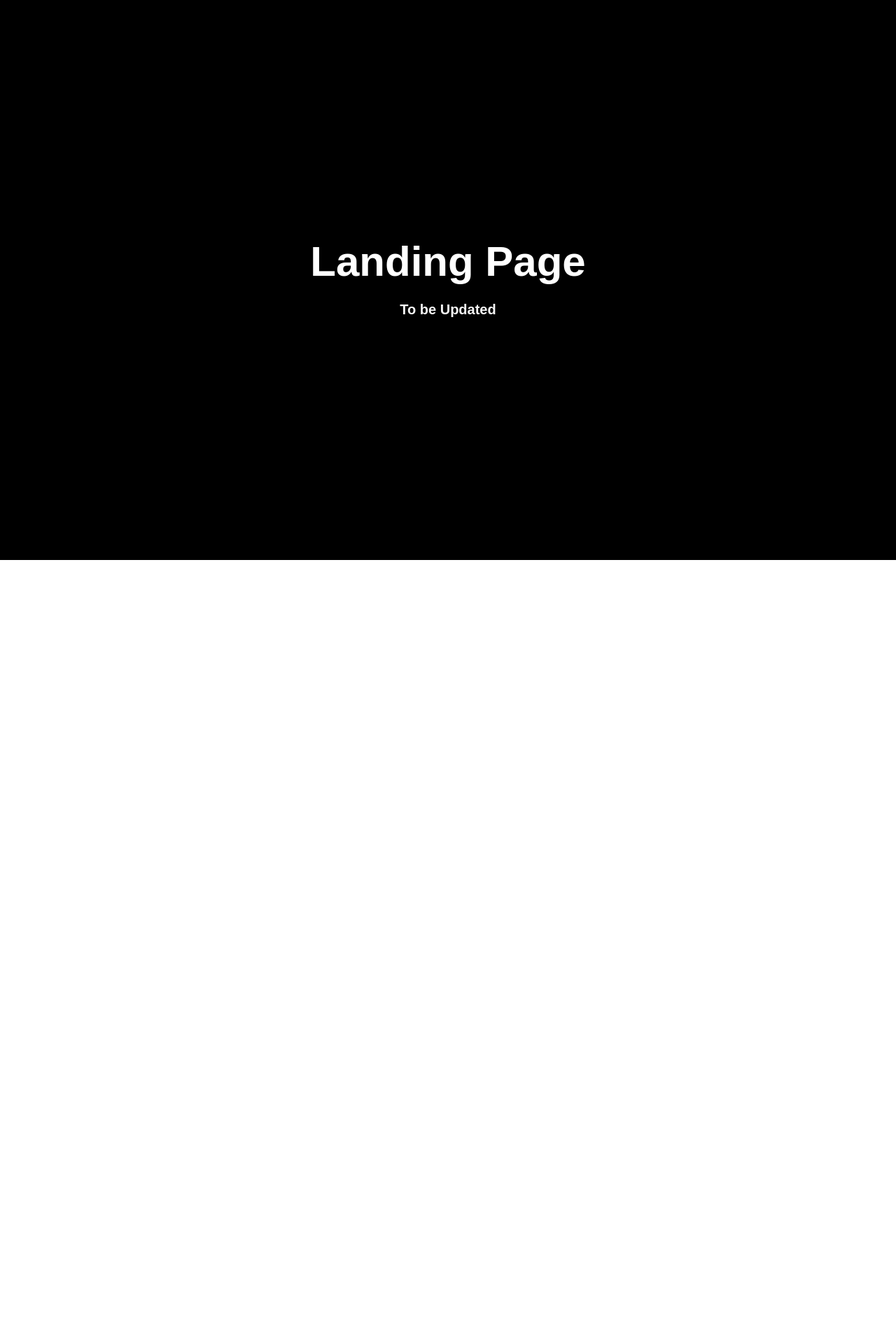
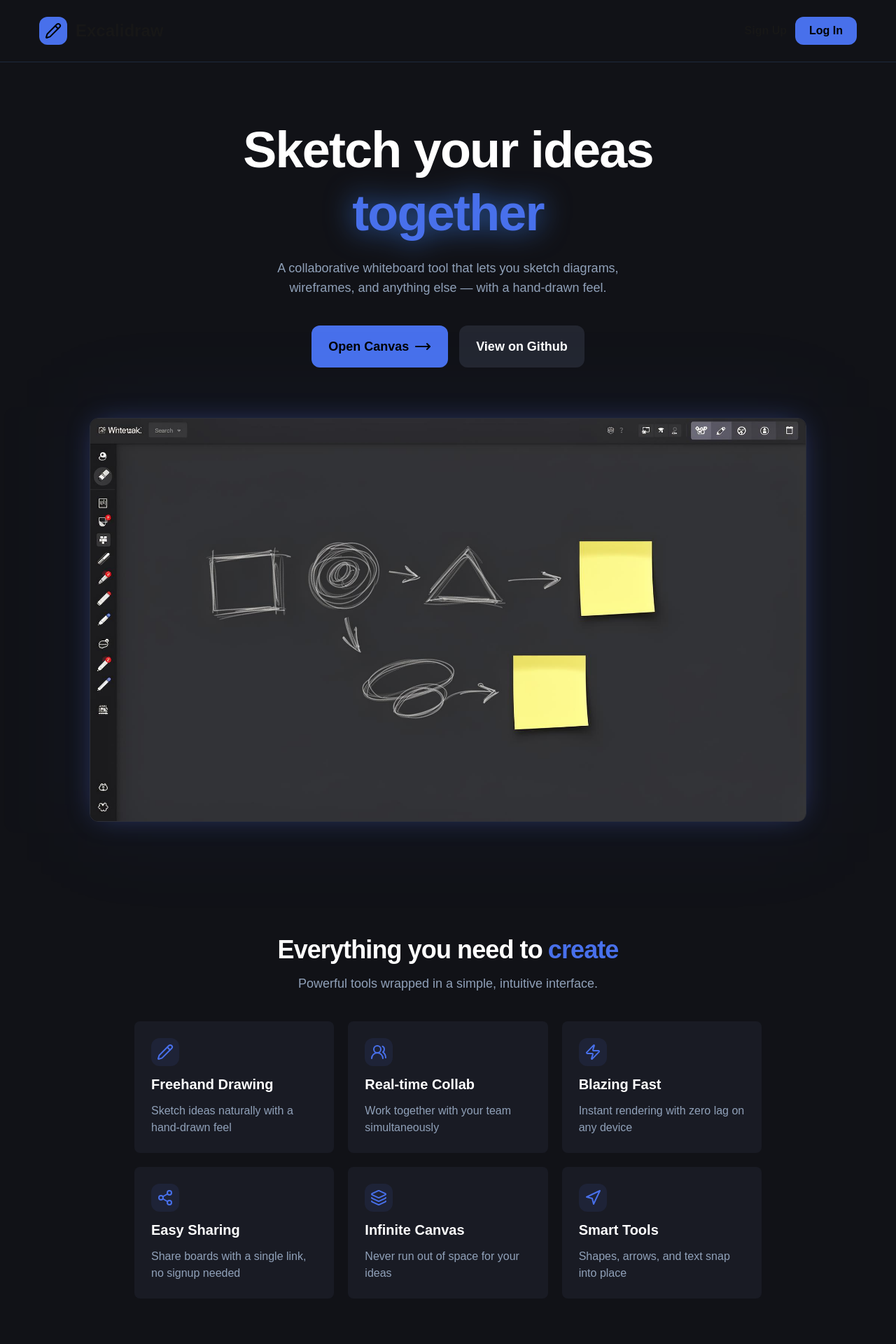
Before and after one commit to deepak1268/SketchFlow, a Next.js app in the folder apps/web/: page / in a window 1280 px wide. Shown: the top 1920 px of the page at 70% size. Before the commit the page ends 800 px from the top, so only its background shows below. Built offline with nearby package versions, Linux system fonts and the light colour scheme.

Commit message:
Added landing page

```diff
--- a/apps/web/app/page.tsx
+++ b/apps/web/app/page.tsx
@@ -1,14 +1,15 @@
-
+import Navbar from "@/components/Navbar";
+import HeroSection from "@/components/HeroSection";
+import FeatureSection from "@/components/FeatureSection";
+import Footer from "@/components/Footer";
 
 export default function Home() {
   return (
-    <div className="min-h-screen flex justify-center items-center flex-col bg-black text-white">
-      <div className="font-bold text-6xl mb-6">
-        Landing Page
-      </div>
-      <div className="text-neutral-100 font-semibold text-xl">
-        To be Updated
-      </div>
+    <div className="min-h-screen w-screen flex flex-col bg-[#111217]">
+      <Navbar />
+      <HeroSection />
+      <FeatureSection />
+      <Footer />
     </div>
   );
 }
--- /dev/null
+++ b/apps/web/components/FeatureSection.tsx
@@ -0,0 +1,51 @@
+import { ReactNode } from "react";
+import { PencilIcon,Share2Icon,Users2Icon,ZapIcon,NavigationIcon,LayersIcon } from "lucide-react";
+
+interface FeatureProps {
+  title: string;
+  content: string;
+  icon: ReactNode;
+}
+
+function FeatureCard({ icon, title, content }: FeatureProps) {
+  return (
+    <div className="p-6 bg-[#191b24] rounded-lg flex flex-col gap-3 transition-all duration-300 hover:bg-[#1f2230] hover:-translate-y-1 group">
+      <div className="w-10 h-10 flex items-center justify-center bg-[#1e2337] text-[#4870eb] rounded-xl transition group-hover:bg-[#4870eb]/10">
+        {icon}
+      </div>
+      <div className="text-white text-xl font-semibold">
+        {title}
+      </div>
+      <div className="text-slate-400">
+        {content}
+      </div>
+    </div>
+  );
+}
+
+export default function FeatureSection() {
+  return (
+    <section>
+      <div className="flex flex-col justify-center items-center mt-40 mb-20">
+
+        <div className="font-semibold text-4xl leading-tight tracking-tight mb-3">
+          <span className="text-white mr-2">Everything you need to</span>
+          <span className="text-[#4870eb]">create</span>
+        </div>
+        <p className="text-slate-400 text-lg">
+          Powerful tools wrapped in a simple, intuitive interface.
+        </p>
+
+        <div className="grid grid-cols-3 max-w-4xl gap-5 mt-10">
+            <FeatureCard title={"Freehand Drawing"} content="Sketch ideas naturally with a hand-drawn feel" icon={<PencilIcon />}/>
+            <FeatureCard title={"Real-time Collab"} content="Work together with your team simultaneously" icon={<Users2Icon />}/>
+            <FeatureCard title={"Blazing Fast"} content="Instant rendering with zero lag on any device" icon={<ZapIcon />}/>
+            <FeatureCard title={"Easy Sharing"} content="Share boards with a single link, no signup needed" icon={<Share2Icon />}/>
+            <FeatureCard title={"Infinite Canvas"} content="Never run out of space for your ideas" icon={<LayersIcon />}/>
+            <FeatureCard title={"Smart Tools"} content="Shapes, arrows, and text snap into place" icon={<NavigationIcon />}/>
+        </div>
+
+      </div>
+    </section>
+  );
+}
--- /dev/null
+++ b/apps/web/components/Footer.tsx
@@ -0,0 +1,10 @@
+import { CopyrightIcon } from "lucide-react"
+
+export default function Footer(){
+    return(
+        <div className="mt-20 flex gap-2 h-20 justify-center items-center border-t border-slate-800 text-slate-400">
+            <CopyrightIcon />
+            Made by Deepak Aggarwal
+        </div>
+    )
+}
--- /dev/null
+++ b/apps/web/components/HeroSection.tsx
@@ -0,0 +1,55 @@
+"use client";
+import { MoveRightIcon } from "lucide-react";
+import Image from "next/image";
+import heroImage from "@/public/heroImage.png";
+
+export default function HeroSection() {
+  return (
+
+    <div className="flex flex-col justify-center items-center mt-20">
+
+      <div className="font-bold text-7xl text-white leading-tight tracking-tight">
+        Sketch your ideas
+      </div>
+      <span className="font-bold text-7xl text-[#4870eb] leading-tight tracking-tight drop-shadow-[0_0_20px_rgba(59,130,246,0.8)] mb-5">
+        together
+      </span>
+
+      <p className="text-lg text-center font-medium text-slate-400 max-w-xl mx-auto mb-10">
+        A collaborative whiteboard tool that lets you sketch diagrams,
+        wireframes, and anything else — with a hand-drawn feel.
+      </p>
+
+      <div className="flex items-center justify-center gap-4 mb-18">
+        <button
+          className="text-black bg-[#4870eb] flex justify-center items-center gap-2 px-6 py-4 rounded-xl cursor-pointer hover:opacity-90"
+          onClick={() => console.log("heelo")}
+        >
+          <span className="text-lg font-semibold ">Open Canvas</span>
+          <MoveRightIcon />
+        </button>
+        <a
+          href="https://github.com/deepak1268/Excalidraw"
+          target="_blank"
+          className="text-white text-lg font-semibold cursor-pointer px-6 py-4 rounded-xl bg-[#232630] hover:opacity-90"
+        >
+          View on Github
+        </a>
+      </div>
+
+      <div className="relative mx-auto max-w-5xl">
+        {/* glow background */}
+        <div className="absolute -inset-4 rounded-2xl bg-[hsl(225_80%_60%/0.05)] blur-3xl" />
+        {/* image container */}
+        <div className="relative rounded-xl border border-[hsl(230_12%_20%)] overflow-hidden shadow-[0_0_40px_-10px_rgba(96,124,255,0.4)]">
+          <Image
+          src={heroImage}
+          alt="Drawboard canvas interface showing collaborative drawing tools"
+          className="w-full"
+        />
+        </div>
+      </div>
+
+    </div>
+  );
+}
--- /dev/null
+++ b/apps/web/components/Navbar.tsx
@@ -0,0 +1,35 @@
+"use client"
+import { Pencil } from "lucide-react"
+import { useRouter } from "next/navigation"
+
+export default function Navbar(){
+
+    const router = useRouter();
+
+    return(
+        <div className="sticky top-0 z-50 flex justify-between px-14 py-6 border-b border-slate-800 bg-[#111217]">
+            <div className="flex items-center justify-center gap-3">
+                <div className="bg-[#4870eb] p-2 rounded-xl cursor-pointer" onClick={() => router.push("/")}>
+                    <Pencil color="black"/>
+                </div>
+                <div className="font-bold text-2xl cursor-pointer" onClick={() => router.push("/")}>
+                    Excalidraw
+                </div>
+            </div>
+            <div className="flex items-center justify-center gap-3 font-semibold">
+                <button
+                    className="hover:opacity-90 cursor-pointer"
+                    onClick={() => router.push("/signup")}
+                >
+                    Sign Up
+                </button>
+                <button
+                    className="bg-[#4870eb] text-black px-5 py-2 rounded-xl cursor-pointer hover:opacity-90"
+                    onClick={() => router.push("/signin")}
+                >
+                    Log In
+                </button>
+            </div>
+        </div>
+    )
+}
--- a/apps/web/package.json
+++ b/apps/web/package.json
@@ -10,6 +10,7 @@
   },
   "dependencies": {
     "axios": "^1.13.6",
+    "lucide-react": "^0.577.0",
     "next": "16.1.6",
     "react": "19.2.3",
     "react-dom": "19.2.3"
```
Also changed, not shown: apps/web/public/heroImage.png (added), 1 other file (tests, documents, lock files or other folders).
